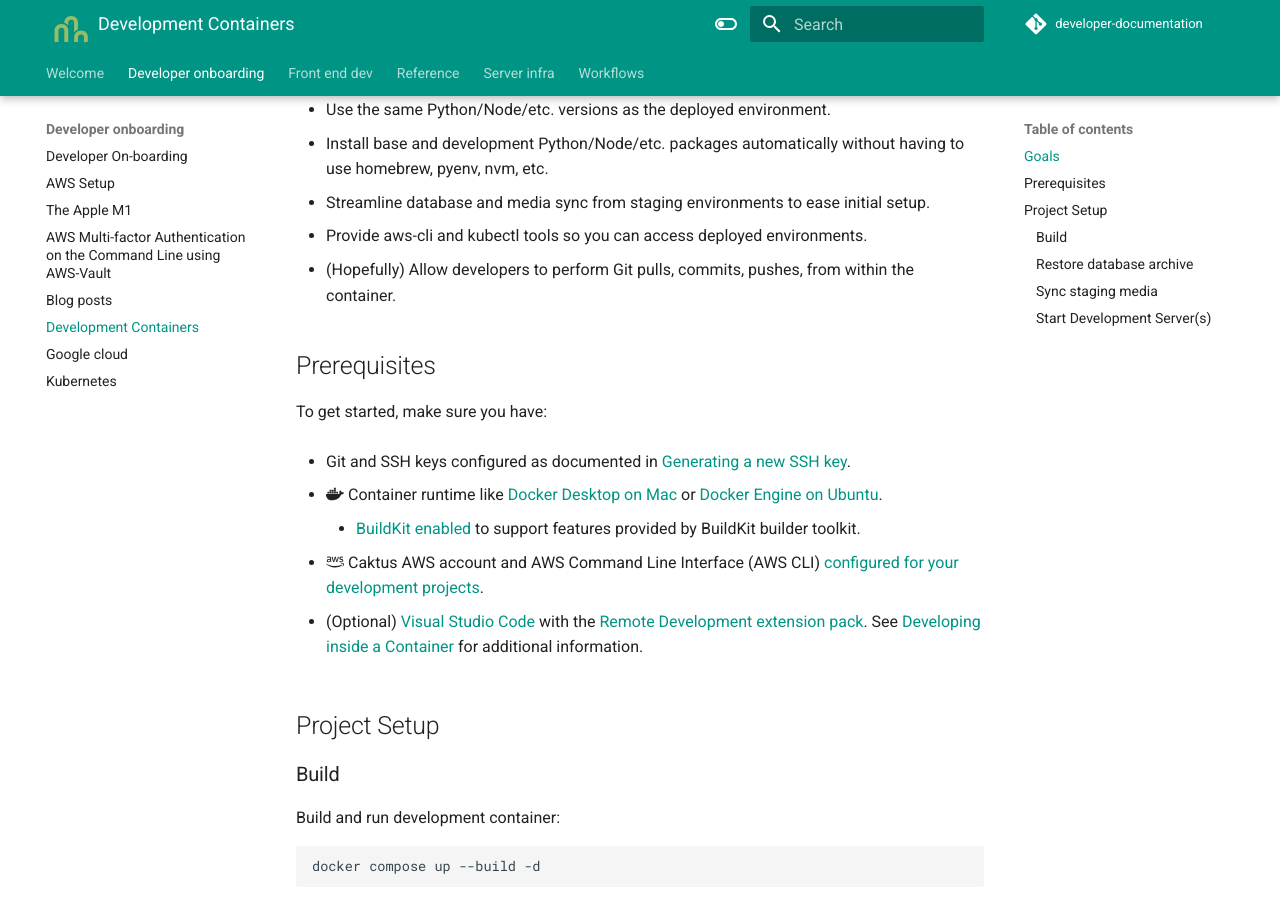
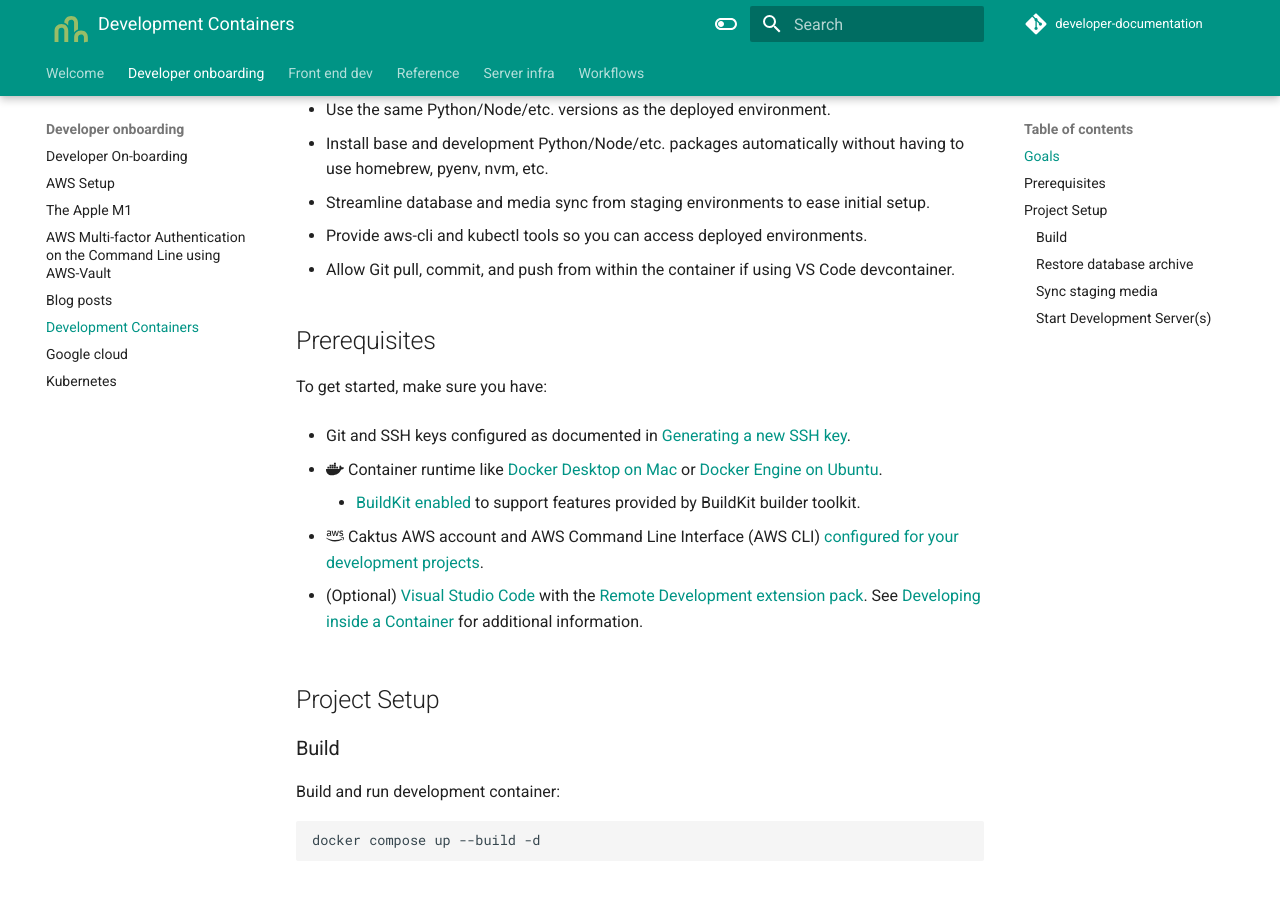
Before and after one commit to caktus/guidebook, an MkDocs documentation site: the page built from docs/developer-onboarding/dev-containers.md, in a window 1280 px wide and 900 px high, scrolled down 340 px. Built offline with MkDocs 1.6.1 and Material for MkDocs 9.7.7, drawn with Linux system fonts in a browser that asks for light colours; comment, search, counter and statistics services are not loaded.

Commit message:
git ssh only works with devcontainer currently

```diff
--- a/docs/developer-onboarding/dev-containers.md
+++ b/docs/developer-onboarding/dev-containers.md
@@ -10,7 +10,7 @@
 * Install base and development Python/Node/etc. packages automatically without having to use homebrew, pyenv, nvm, etc.
 * Streamline database and media sync from staging environments to ease initial setup.
 * Provide aws-cli and kubectl tools so you can access deployed environments.
-* (Hopefully) Allow developers to perform Git pulls, commits, pushes, from within the container.
+* Allow Git pull, commit, and push from within the container if using VS Code devcontainer.
 
 ## Prerequisites
 
```
